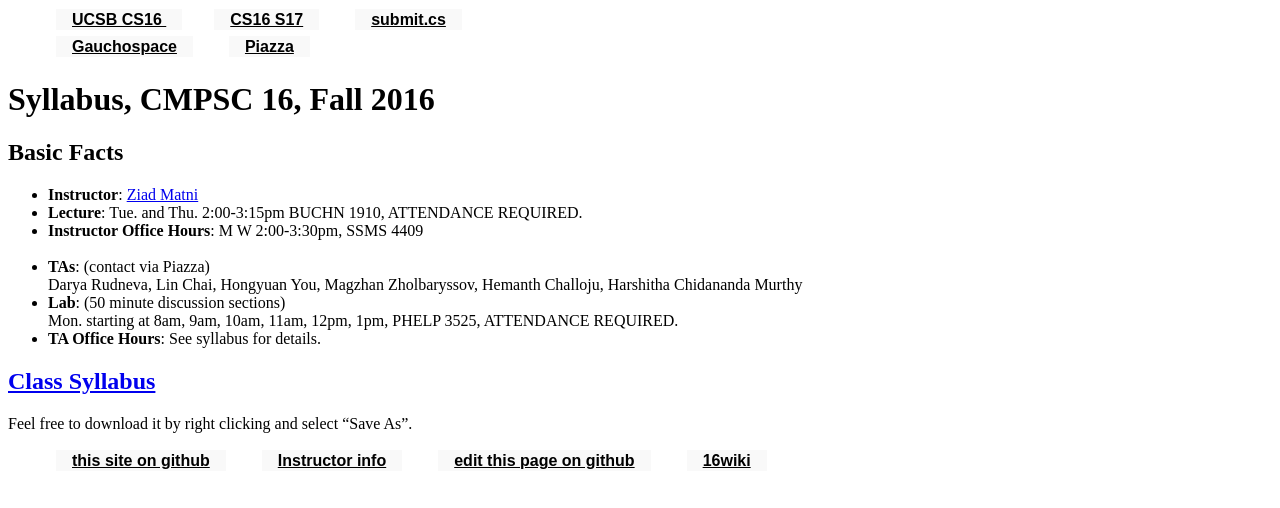
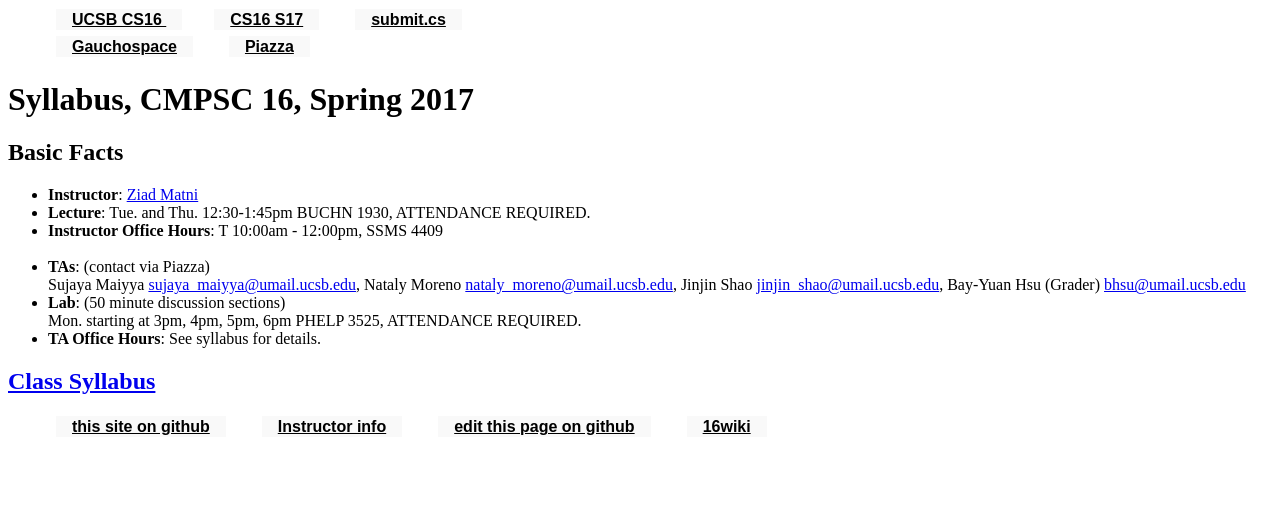
Before and after one commit to ucsb-cs16-s16/https-ucsb-cs16-s17.github.io, a Jekyll site: the page built from _info/syllabus.md, in a window 1280 px wide. Shown: the top 508 px of the page. Built offline with Jekyll 4.4.1, drawn with Linux system fonts in a browser that asks for light colours.

Commit message:
Update syllabus.md

```diff
--- a/_info/syllabus.md
+++ b/_info/syllabus.md
@@ -1,5 +1,5 @@
 ---
-title: "Syllabus, CMPSC 16, Fall 2016"
+title: "Syllabus, CMPSC 16, Spring 2017"
 layout: handout
 ready: true
 ---
@@ -8,14 +8,13 @@ Basic Facts
 -----------
 
 * **Instructor**:  [Ziad Matni](http://www.cs.ucsb.edu/~zmatni){: target="_blank"}
-* **Lecture**: Tue. and Thu. 2:00-3:15pm BUCHN 1910, ATTENDANCE REQUIRED.
-* **Instructor Office Hours**: M W 2:00-3:30pm, SSMS 4409<br/><br/>
+* **Lecture**: Tue. and Thu. 12:30-1:45pm BUCHN 1930, ATTENDANCE REQUIRED.
+* **Instructor Office Hours**: T 10:00am - 12:00pm, SSMS 4409<br/><br/>
 * **TAs**: (contact via Piazza)<br/>
-Darya Rudneva, Lin Chai, Hongyuan You, Magzhan Zholbaryssov, Hemanth Challoju, Harshitha Chidananda Murthy
+Sujaya Maiyya <sujaya_maiyya@umail.ucsb.edu>, Nataly Moreno <nataly_moreno@umail.ucsb.edu>, Jinjin Shao <jinjin_shao@umail.ucsb.edu>, Bay-Yuan Hsu (Grader) <bhsu@umail.ucsb.edu>
 * **Lab**: (50 minute discussion sections)<br/>
-Mon. starting at 8am, 9am, 10am, 11am, 12pm, 1pm, PHELP 3525, ATTENDANCE REQUIRED.
+Mon. starting at 3pm, 4pm, 5pm, 6pm PHELP 3525, ATTENDANCE REQUIRED.
 * **TA Office Hours**: See syllabus for details.
 
-[Class Syllabus](http://cs.ucsb.edu/~zmatni/syllabi/CS16F16_syllabus.pdf){: target="_blank"}
+[Class Syllabus](http://cs.ucsb.edu/~zmatni/syllabi/CS16S17_syllabus.pdf){: target="_blank"}
 ----------------
-Feel free to download it by right clicking and select "Save As".
```
